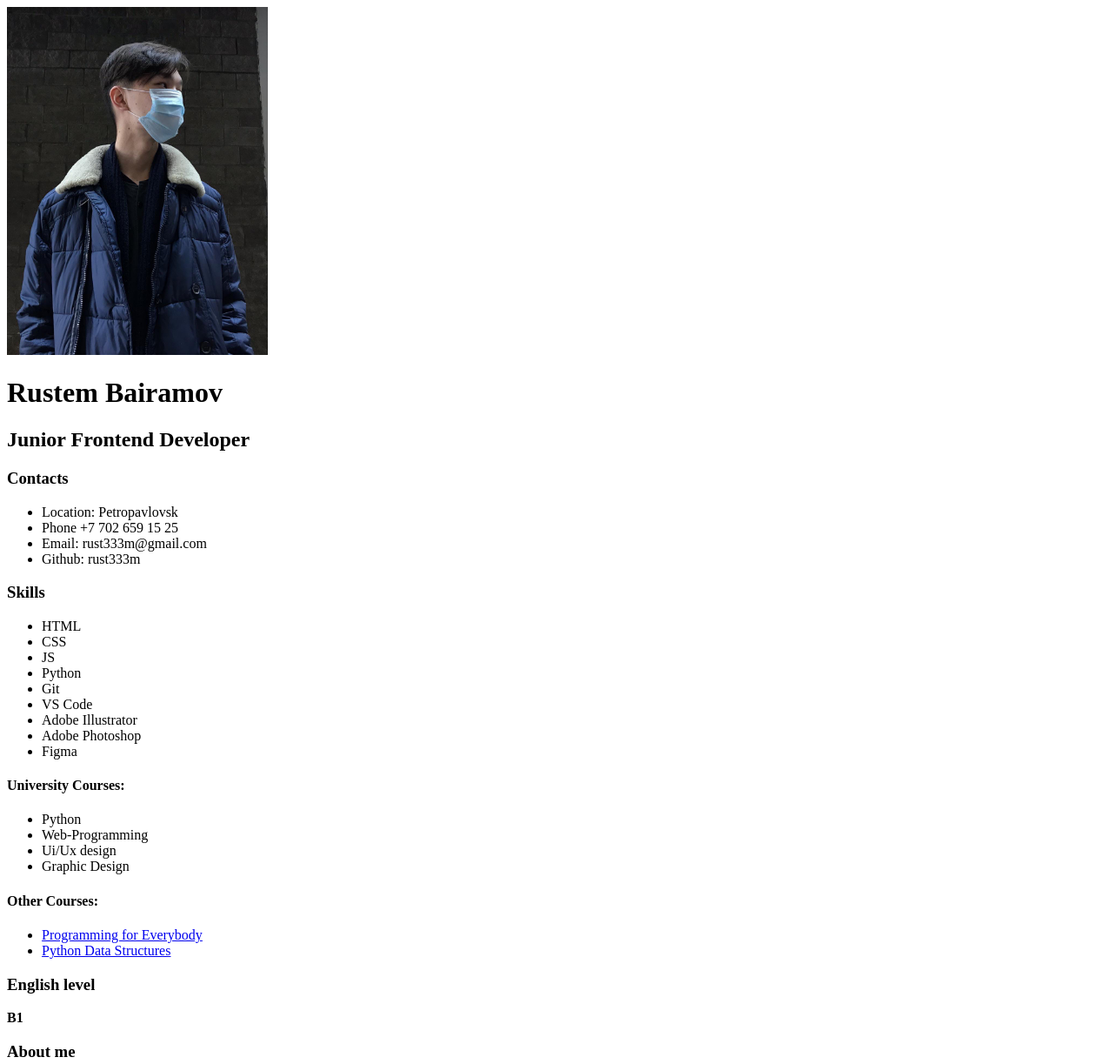
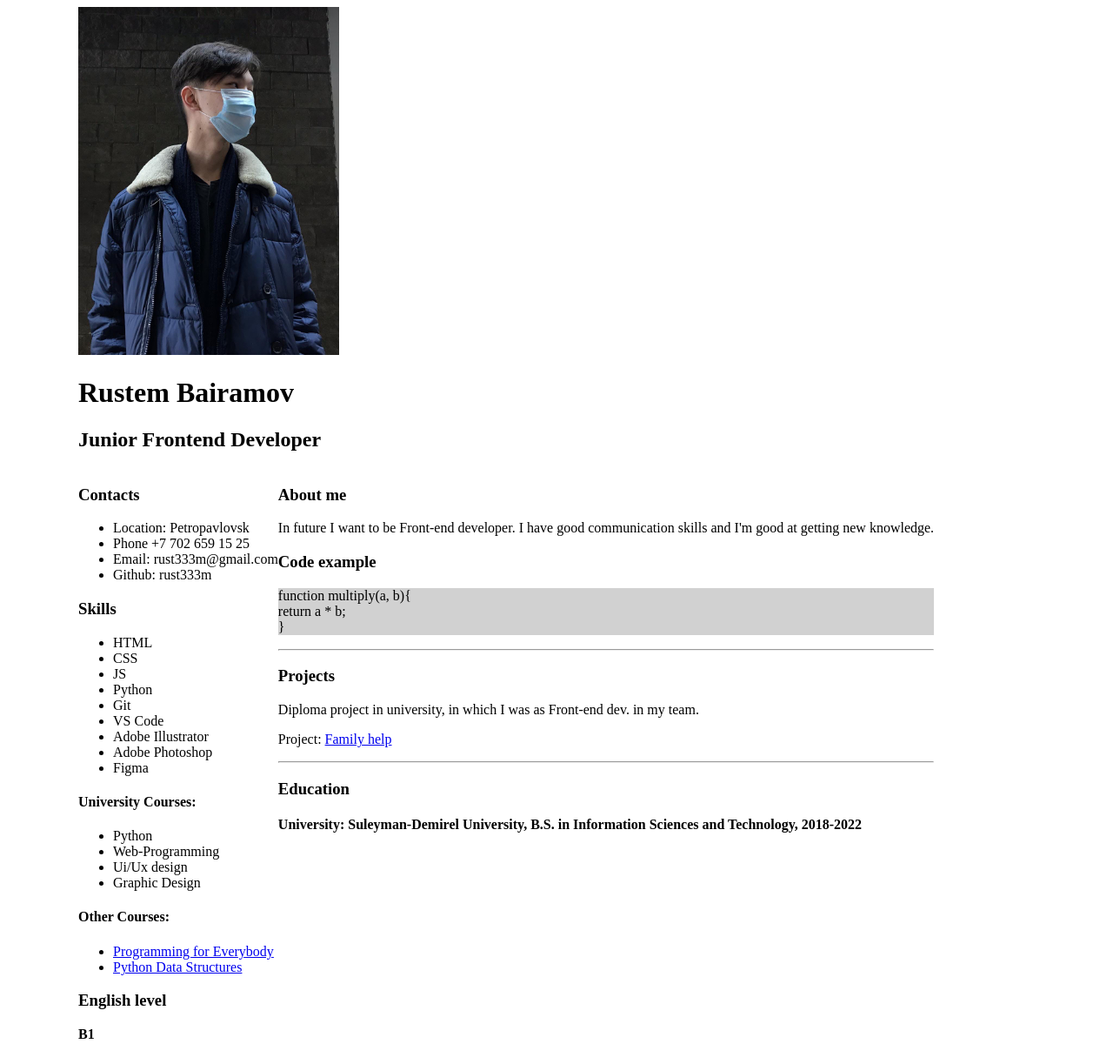
Before and after one commit to rust333m/rsschool-cv, a plain HTML site: page index.html in a window 1280 px wide. Shown: the top 1223 px of the page at 87% size. Drawn offline with Linux system fonts and the light colour scheme.

Commit message:
docs: add some styles in css

```diff
--- a/css/style.css
+++ b/css/style.css
@@ -0,0 +1,34 @@
+body {}
+
+.container {
+     max-width: 1100px;
+     margin: 0 auto;
+}
+
+/* HEADER */
+
+.header {}
+
+.cv-wrapper {
+
+     display: flex;
+}
+
+.name {}
+
+.course {}
+
+.title {}
+
+.img {
+     height: 400px;
+     width: 300px;
+}
+
+.subtitle {}
+
+.text {}
+
+.code-example {
+     background: rgb(209, 209, 209);
+}
--- a/index.html
+++ b/index.html
@@ -13,7 +13,7 @@
 
      <header class="header container">
           <div class="">
-               <img src="images/itsme.jpg" alt="my-photo" class="img" width="300" height="400">
+               <img src="images/itsme.jpg" alt="my-photo" class="img">
           </div>
           <div class="">
                <h1 class="name">Rustem Bairamov</h1>
```
